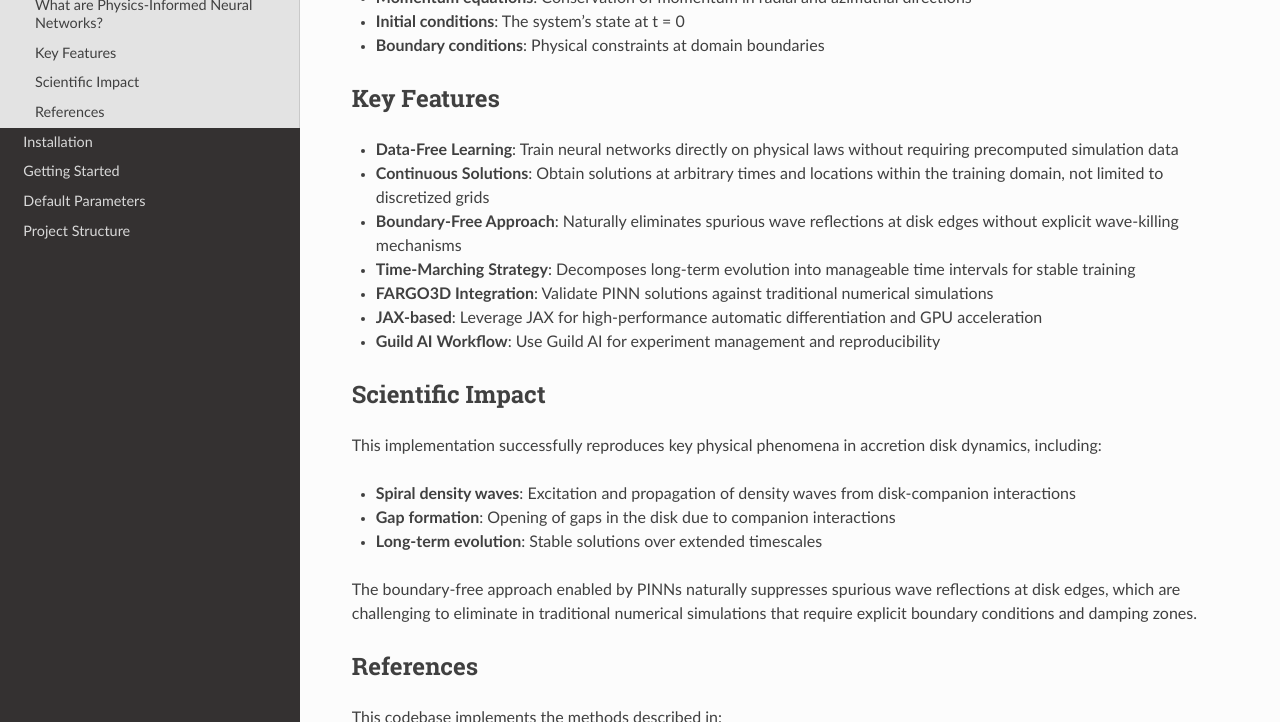
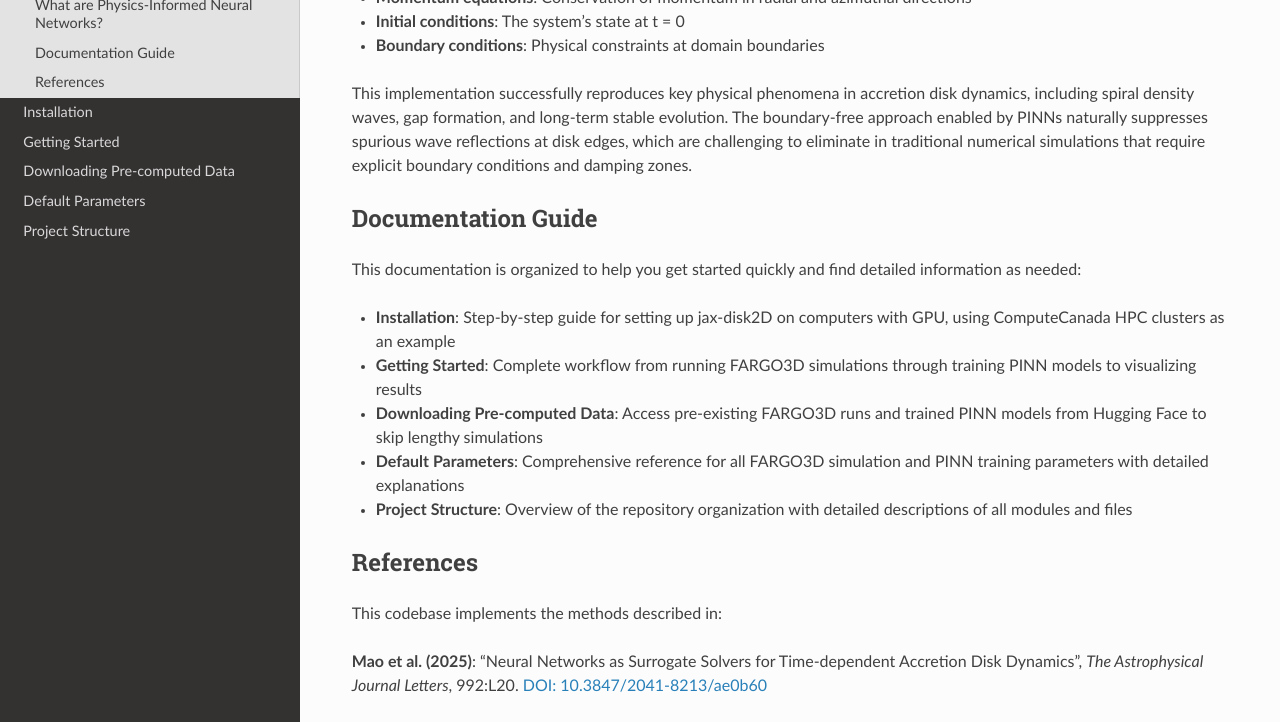
Before and after one commit to WeiqiWangMath/jax-disk2D-documentation, a Sphinx documentation site: the page built from docs/source/introduction.rst, in a window 1280 px wide and 900 px high, scrolled down 746 px, cut to the strip 178-900 px from the top of the window. Built offline with Sphinx 7.4.7 and the Read the Docs theme 3.1.0, drawn with Linux system fonts in a browser that asks for light colours.

Commit message:
Add huggingface page

```diff
--- a/docs/source/getting_started.rst
+++ b/docs/source/getting_started.rst
@@ -133,7 +133,7 @@
 
 .. code-block:: bash
 
-   sbatch --time=40:00 --account=<account> --gres=gpu:h100:1--mem=64G run_gpu.sh <run_job_id>
+   sbatch --time=40:00 --account=<account> --gres=gpu:h100:1 --mem=64G run_gpu.sh <run_job_id>
 
 Replace ``<run_job_id>`` with the Guild run ID from the previous command, and ``<account>`` with your compute allocation.
 
@@ -141,7 +141,7 @@
 
 * ``--time``: Maximum walltime for the job (format: hours:minutes)
 * ``--account``: Your compute allocation account
-* ``--gres=gpu:1``: Request one H100 GPU
+* ``--gres=gpu:h100:1``: Request one H100 GPU
 * ``--mem``: Memory allocation (e.g., 64G for 64 GB)
 
 Adjust these parameters based on your specific needs and available resources. See `<https://docs.alliancecan.ca/wiki/Running_jobs>`_ for more information on how to submit jobs to GPU compute nodes.
@@ -149,5 +149,6 @@
 Next Steps
 ----------
 
+* See :doc:`huggingface` to download pre-computed FARGO3D data and trained PINN models
 * See :doc:`default_parameters` for detailed parameter documentation
 * See :doc:`project_structure` for repository organization
--- a/docs/source/index.rst
+++ b/docs/source/index.rst
@@ -10,6 +10,7 @@
    introduction
    installation
    getting_started
+   huggingface
    default_parameters
    project_structure
 
--- a/docs/source/introduction.rst
+++ b/docs/source/introduction.rst
@@ -36,27 +36,18 @@
 * **Initial conditions**: The system's state at t = 0
 * **Boundary conditions**: Physical constraints at domain boundaries
 
-Key Features
-------------
+This implementation successfully reproduces key physical phenomena in accretion disk dynamics, including spiral density waves, gap formation, and long-term stable evolution. The boundary-free approach enabled by PINNs naturally suppresses spurious wave reflections at disk edges, which are challenging to eliminate in traditional numerical simulations that require explicit boundary conditions and damping zones.
 
-* **Data-Free Learning**: Train neural networks directly on physical laws without requiring precomputed simulation data
-* **Continuous Solutions**: Obtain solutions at arbitrary times and locations within the training domain, not limited to discretized grids
-* **Boundary-Free Approach**: Naturally eliminates spurious wave reflections at disk edges without explicit wave-killing mechanisms
-* **Time-Marching Strategy**: Decomposes long-term evolution into manageable time intervals for stable training
-* **FARGO3D Integration**: Validate PINN solutions against traditional numerical simulations
-* **JAX-based**: Leverage JAX for high-performance automatic differentiation and GPU acceleration
-* **Guild AI Workflow**: Use Guild AI for experiment management and reproducibility
+Documentation Guide
+-------------------
 
-Scientific Impact
------------------
+This documentation is organized to help you get started quickly and find detailed information as needed:
 
-This implementation successfully reproduces key physical phenomena in accretion disk dynamics, including:
-
-* **Spiral density waves**: Excitation and propagation of density waves from disk-companion interactions
-* **Gap formation**: Opening of gaps in the disk due to companion interactions
-* **Long-term evolution**: Stable solutions over extended timescales
-
-The boundary-free approach enabled by PINNs naturally suppresses spurious wave reflections at disk edges, which are challenging to eliminate in traditional numerical simulations that require explicit boundary conditions and damping zones.
+* **Installation**: Step-by-step guide for setting up jax-disk2D on computers with GPU, using ComputeCanada HPC clusters as an example
+* **Getting Started**: Complete workflow from running FARGO3D simulations through training PINN models to visualizing results
+* **Downloading Pre-computed Data**: Access pre-existing FARGO3D runs and trained PINN models from Hugging Face to skip lengthy simulations
+* **Default Parameters**: Comprehensive reference for all FARGO3D simulation and PINN training parameters with detailed explanations
+* **Project Structure**: Overview of the repository organization with detailed descriptions of all modules and files
 
 References
 ----------
```
Also changed, not shown: docs/source/huggingface.rst (added, +124 -0 lines).
